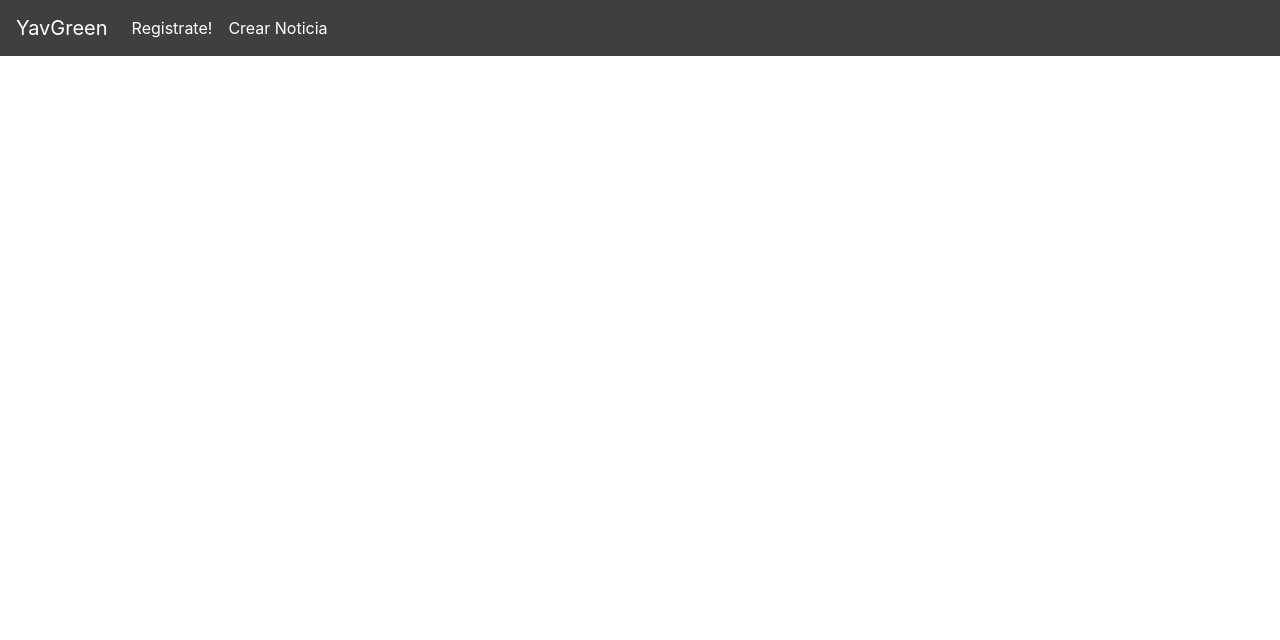
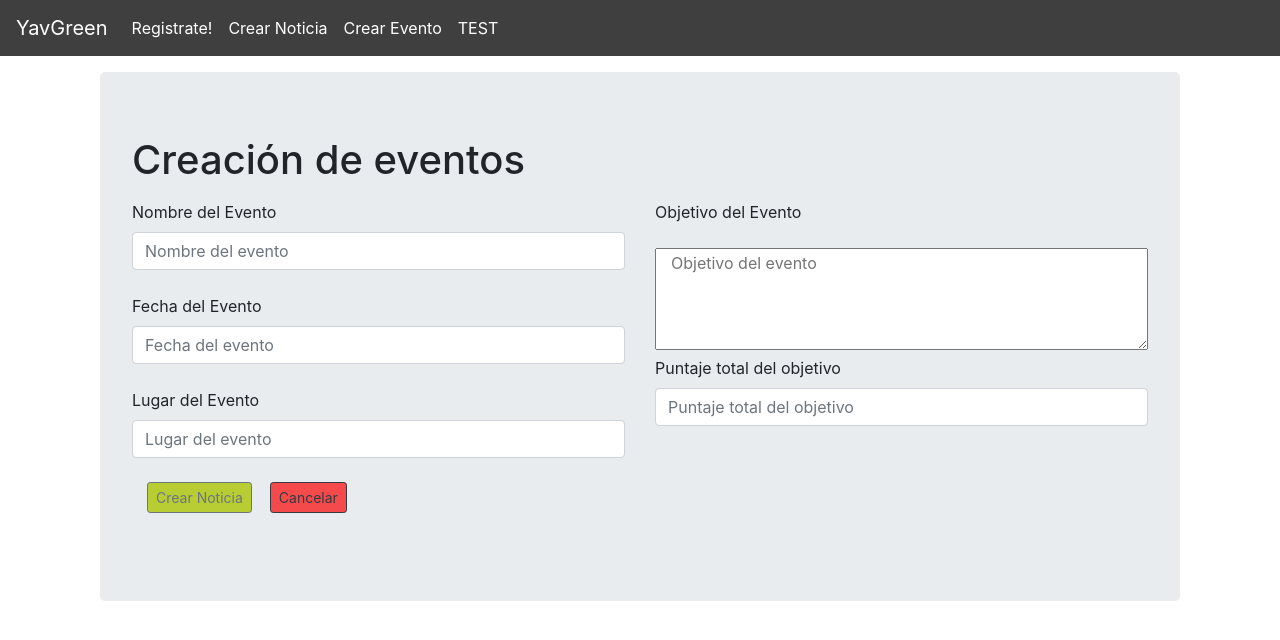
Before and after one commit to BX41FORCE/YavGren-Proyecto-5-Semestre, an Angular app in the folder YavGreen/: page /crear_evento in a window 1280 px wide. Before the commit this address led to /. Shown: the top 640 px of the page. Built offline with nearby package versions, Linux system fonts and the light colour scheme.

Commit message:
Adición de pantallas prototipo

```diff
--- a/YavGreen/src/app/app-routing.module.ts
+++ b/YavGreen/src/app/app-routing.module.ts
@@ -2,13 +2,17 @@ import { NgModule } from '@angular/core';
 import { Routes, RouterModule } from '@angular/router';
 import { InicioComponent } from './inicio/inicio.component';
 import { RegistroComponent } from './registro/registro.component';
-import { CrearNoticiaComponent} from'./crear-noticia/crear-noticia.component';
+import { CrearNoticiaComponent } from './crear-noticia/crear-noticia.component';
+import { CrearEventoComponent } from './crear-evento/crear-evento.component'
+import { TestComponent } from './test/test.component'
 
 
 const routes: Routes = [
   { path: 'inicio', component: InicioComponent },
   { path: 'registro', component: RegistroComponent },
   { path: 'crear_noticia', component: CrearNoticiaComponent },
+  { path: 'crear_evento', component: CrearEventoComponent },
+  { path: 'test', component: TestComponent },
   { path: '', redirectTo: '/inicio', pathMatch: 'full' }
 ];
 
--- a/YavGreen/src/app/app.module.ts
+++ b/YavGreen/src/app/app.module.ts
@@ -8,6 +8,8 @@ import { NavbarComponent } from './navbar/navbar.component';
 import { InicioComponent } from './inicio/inicio.component';
 import { RegistroComponent } from './registro/registro.component';
 import { CrearNoticiaComponent } from './crear-noticia/crear-noticia.component';
+import { CrearEventoComponent } from './crear-evento/crear-evento.component';
+import { TestComponent } from './test/test.component';
 
 @NgModule({
   declarations: [
@@ -16,7 +18,9 @@ import { CrearNoticiaComponent } from './crear-noticia/crear-noticia.component';
     NavbarComponent,
     InicioComponent,
     RegistroComponent,
-    CrearNoticiaComponent
+    CrearNoticiaComponent,
+    CrearEventoComponent,
+    TestComponent
   ],
   imports: [
     BrowserModule,
--- /dev/null
+++ b/YavGreen/src/app/crear-evento/crear-evento.component.html
@@ -0,0 +1,40 @@
+<div class="col-12 order-md-1">
+    <div class="jumbotron">
+        <h1 class="mb-3">Creación de eventos</h1>
+        <form class="form-signin">
+            <div class="row">
+                <div class="col">
+                    <label for="titulo">Nombre del Evento</label>
+                    <input type="text" class="form-control col" placeholder="Nombre del evento" value="" required>
+                    <br />
+                    <label for="fecha">Fecha del Evento</label>
+                    <input type="text" class="form-control col" placeholder="Fecha del evento" value="" required>
+                    <br />
+                    <label for="lugar">Lugar del Evento</label>
+                    <input type="text" class="form-control col" placeholder="Lugar del evento" value="" required>
+                    <br />
+                </div>
+                <div class="col">
+                    <label for="objetivo">Objetivo del Evento</label>
+                    <p></p>
+                    <textarea class="col" placeholder="Objetivo del evento" cols="40" rows="4"
+                        style="resize: both;"></textarea>
+                    <br />
+                    <label for="puntaje">Puntaje total del objetivo</label>
+                    <input type="number" class="form-control col" placeholder="Puntaje total del objetivo" value="" required>
+                    <br />
+                </div>
+            </div>
+        </form>
+        <div class="row col-6">
+            <div class="col">
+                <button class="btn btn-lg btn-outline-secondary btn-sm" style="background-color: #B8CD33;"
+                    type="submit">Crear Noticia</button>
+                <button class="btn btn-outline-white btn-sm" disabled></button>
+                <button class="btn btn-lg btn-outline-dark btn-sm" style="background-color: #F54A4B;"
+                    type="submit">Cancelar</button>
+            </div>
+        </div>
+        <br />
+    </div>
+</div>
--- /dev/null
+++ b/YavGreen/src/app/crear-evento/crear-evento.component.ts
@@ -0,0 +1,15 @@
+import { Component, OnInit } from '@angular/core';
+
+@Component({
+  selector: 'app-crear-evento',
+  templateUrl: './crear-evento.component.html',
+  styleUrls: ['./crear-evento.component.css']
+})
+export class CrearEventoComponent implements OnInit {
+
+  constructor() { }
+
+  ngOnInit() {
+  }
+
+}
--- a/YavGreen/src/app/inicio/inicio.component.html
+++ b/YavGreen/src/app/inicio/inicio.component.html
@@ -4,7 +4,7 @@
         <div class="col-md-6 px-0">
             <h1 class="display-4 font-italic" style="color:#B8CD33;">Bienvenido a YavGreen</h1>
             <p class="lead my-3">Aquí podras encontrar información y noticias ecológicas
-                <br /> No te olvides de revisar los eventos que tenemos par tí</p>
+                <br /> ¡No te olvides de revisar los eventos que tenemos par tí!</p>
             <!--<p class="lead mb-0"><a href="#" class="text-white font-weight-bold">Vamos...</a></p>-->
         </div>
     </div>
--- a/YavGreen/src/app/navbar/navbar.component.html
+++ b/YavGreen/src/app/navbar/navbar.component.html
@@ -13,6 +13,12 @@
             <li class="nav-item active">
                 <a class="nav-link" [routerLink]="['crear_noticia']">Crear Noticia <span class="sr-only">(current)</span></a>
             </li>
+            <li class="nav-item active">
+                <a class="nav-link" [routerLink]="['crear_evento']">Crear Evento <span class="sr-only">(current)</span></a>
+            </li>
+            <li class="nav-item active">
+                <a class="nav-link" [routerLink]="['test']">TEST<span class="sr-only">(current)</span></a>
+            </li>
         </ul>
     </div>
 </nav>
--- /dev/null
+++ b/YavGreen/src/app/test/test.component.html
@@ -0,0 +1 @@
+<p>test works!</p>
--- /dev/null
+++ b/YavGreen/src/app/test/test.component.ts
@@ -0,0 +1,15 @@
+import { Component, OnInit } from '@angular/core';
+
+@Component({
+  selector: 'app-test',
+  templateUrl: './test.component.html',
+  styleUrls: ['./test.component.css']
+})
+export class TestComponent implements OnInit {
+
+  constructor() { }
+
+  ngOnInit() {
+  }
+
+}
```
Also changed, not shown: YavGreen/src/app/crear-evento/crear-evento.component.css (added), YavGreen/src/app/test/test.component.css (added), 2 other files (tests, documents, lock files or other folders).
